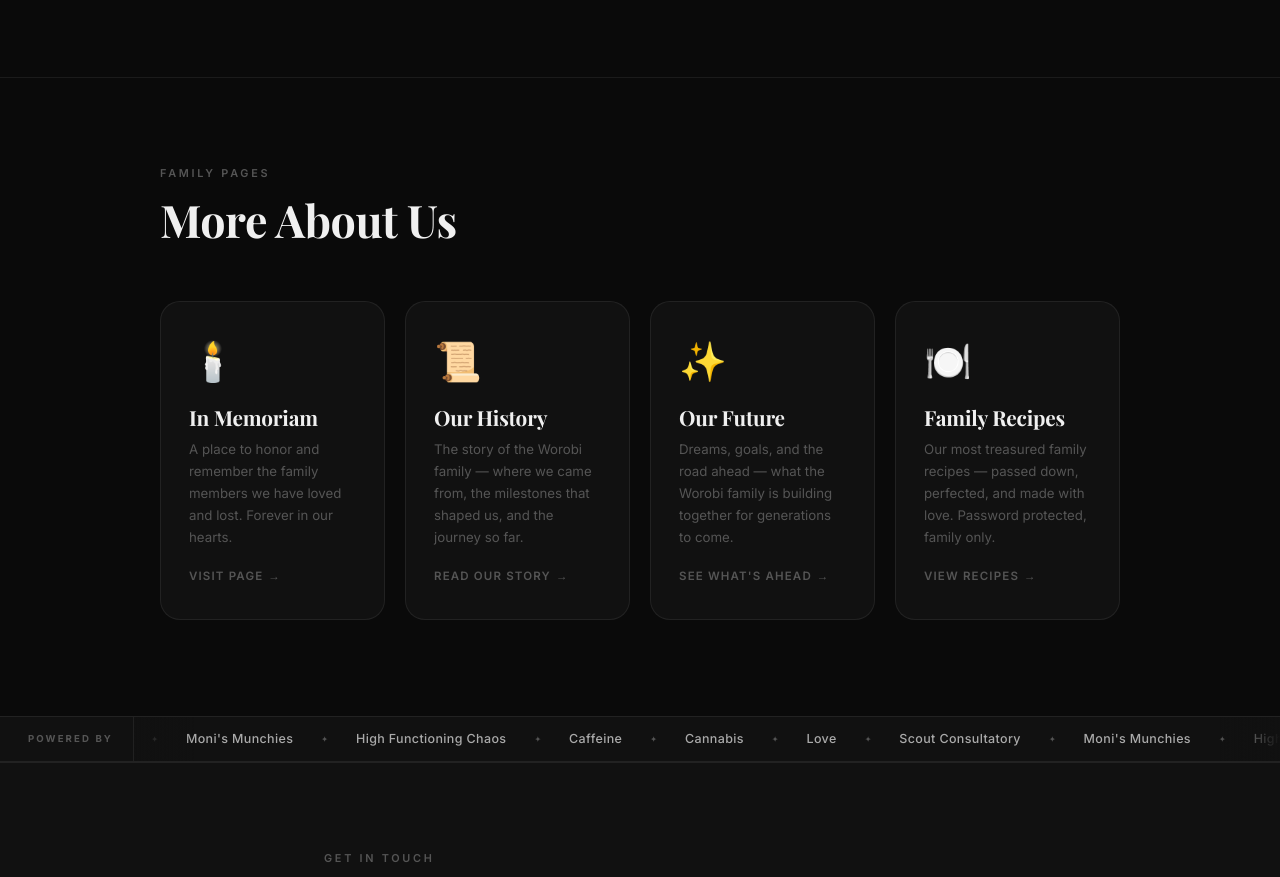
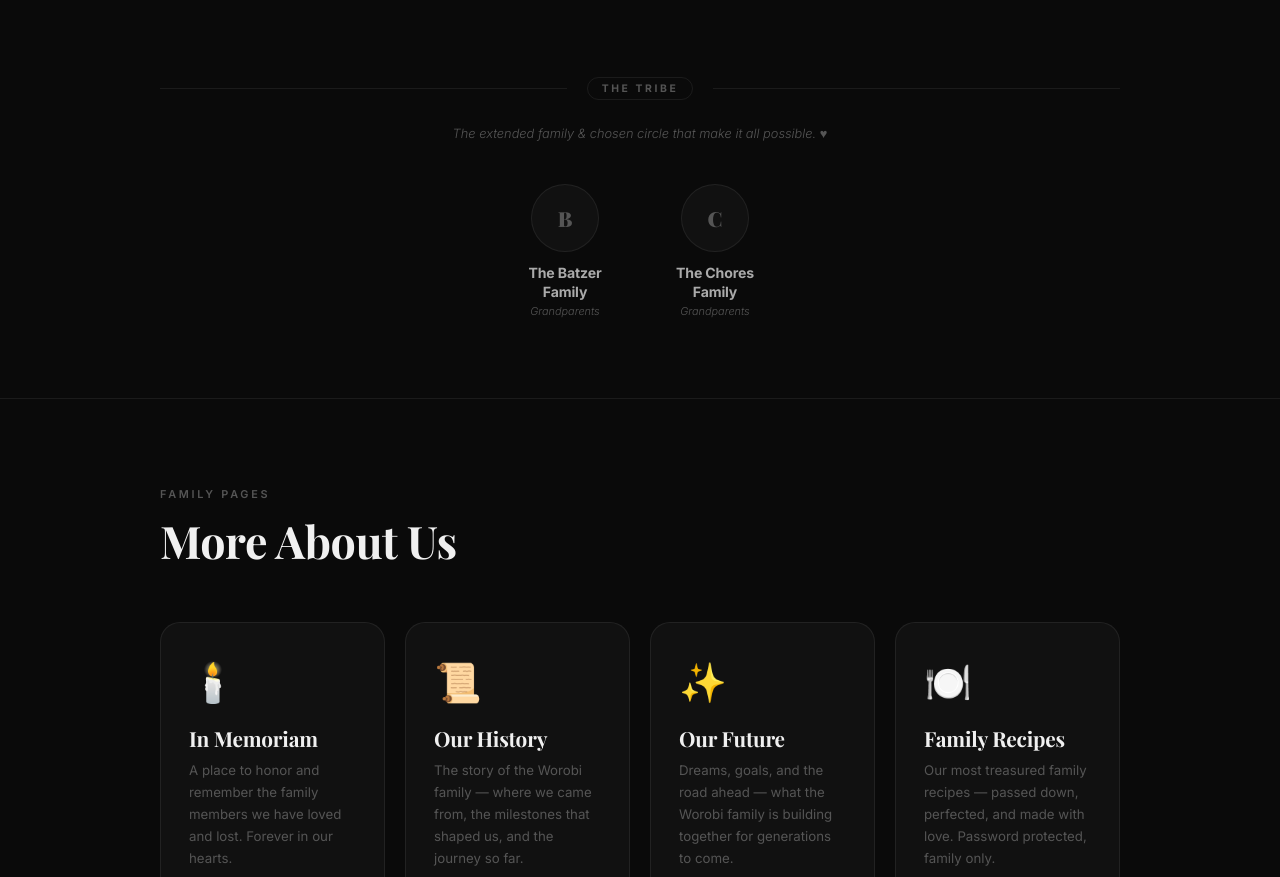
Before and after one commit to worobi/worobi.com, a plain HTML site: page index.html in a window 1280 px wide. Shown: the part 1616-2493 px from the top of the page. Drawn offline with nearby package versions, Linux system fonts and the light colour scheme.

Commit message:
update landing page

```diff
--- a/index.html
+++ b/index.html
@@ -372,6 +372,94 @@
         .node-card.teen .node-circle { width: 76px; height: 76px; }
         .node-card.teen .node-name { color: var(--text); }
 
+        /* ── TRIBE SECTION ── */
+        .tribe-outer {
+            padding: 0 24px 80px;
+            background: var(--bg);
+        }
+        .tribe-container {
+            max-width: 960px;
+            margin: 0 auto;
+        }
+        .tribe-divider {
+            display: flex; align-items: center; gap: 20px;
+            width: 100%; margin-bottom: 48px;
+        }
+        .tribe-divider::before,
+        .tribe-divider::after {
+            content: ''; flex: 1;
+            height: 1px; background: var(--border);
+        }
+        .tribe-tag {
+            font-size: 0.65rem; font-weight: 700;
+            letter-spacing: 0.25em; text-transform: uppercase;
+            color: var(--text-muted); white-space: nowrap;
+            padding: 4px 14px;
+            border: 1px solid var(--border);
+            border-radius: 100px;
+        }
+        .tribe-intro {
+            text-align: center;
+            font-size: 0.8rem; color: var(--text-muted);
+            font-style: italic; margin-bottom: 40px;
+            margin-top: -24px;
+            line-height: 1.6;
+        }
+        .tribe-row {
+            display: flex;
+            flex-wrap: wrap;
+            justify-content: center;
+            gap: 20px;
+        }
+        /* Individual tribe card */
+        .tribe-card {
+            display: flex;
+            flex-direction: column;
+            align-items: center;
+            text-align: center;
+            text-decoration: none;
+            color: inherit;
+            width: 130px;
+            flex-shrink: 0;
+            cursor: default;
+        }
+        .tribe-card.linked { cursor: pointer; }
+        .tribe-circle {
+            width: 68px; height: 68px;
+            border-radius: 50%;
+            border: 1px solid var(--border);
+            background: var(--surface);
+            display: flex; align-items: center; justify-content: center;
+            font-size: 1.3rem; font-weight: 800;
+            color: var(--text-muted);
+            font-family: 'Playfair Display', serif;
+            margin-bottom: 12px;
+            transition: all 0.25s;
+        }
+        .tribe-name {
+            font-size: 0.88rem; font-weight: 700;
+            color: var(--text-mid); margin-bottom: 3px;
+            letter-spacing: -0.01em;
+            transition: color 0.2s;
+            line-height: 1.3;
+        }
+        .tribe-role {
+            font-size: 0.68rem; color: var(--text-muted);
+            font-style: italic;
+        }
+        /* Gold hover for all tribe cards */
+        .tribe-card:hover .tribe-circle {
+            border-color: #c9a05a;
+            color: #c9a05a;
+            transform: scale(1.05);
+        }
+        .tribe-card:hover .tribe-name { color: #c9a05a; }
+
+        @media (max-width: 700px) {
+            .tribe-row { gap: 14px; }
+            .tribe-card { width: 100px; }
+        }
+
         /* ── CONTACT SECTION ── */
         .contact-section {
             border-top: 1px solid var(--border);
@@ -613,6 +701,40 @@
         </div>
     </section>
 
+    <!-- THE TRIBE / EXTENDED FAMILY -->
+    <!--
+        TO ADD MORE: copy any .tribe-card block and paste it inside .tribe-row.
+        Use class="tribe-card" for non-linked entries (no website).
+        Use class="tribe-card linked" + wrap in <a href="..."> for linked entries.
+        The circle letter should be the first initial of the family/person name.
+        tribe-role options: Grandparents · Family Friends · Chosen Family · OG Support, etc.
+    -->
+    <section class="tribe-outer">
+        <div class="tribe-container">
+
+            <div class="tribe-divider"><span class="tribe-tag">The Tribe</span></div>
+            <p class="tribe-intro">The extended family &amp; chosen circle that make it all possible. ♥</p>
+
+            <div class="tribe-row">
+
+                <div class="tribe-card">
+                    <div class="tribe-circle">B</div>
+                    <div class="tribe-name">The Batzer<br>Family</div>
+                    <div class="tribe-role">Grandparents</div>
+                </div>
+
+                <div class="tribe-card">
+                    <div class="tribe-circle">C</div>
+                    <div class="tribe-name">The Chores<br>Family</div>
+                    <div class="tribe-role">Grandparents</div>
+                </div>
+
+                <!-- ── ADD MORE TRIBE MEMBERS BELOW ── -->
+
+            </div>
+
+        </div>
+    </section>
 
     <!-- FAMILY PAGES -->
     <section class="family-pages">
```
